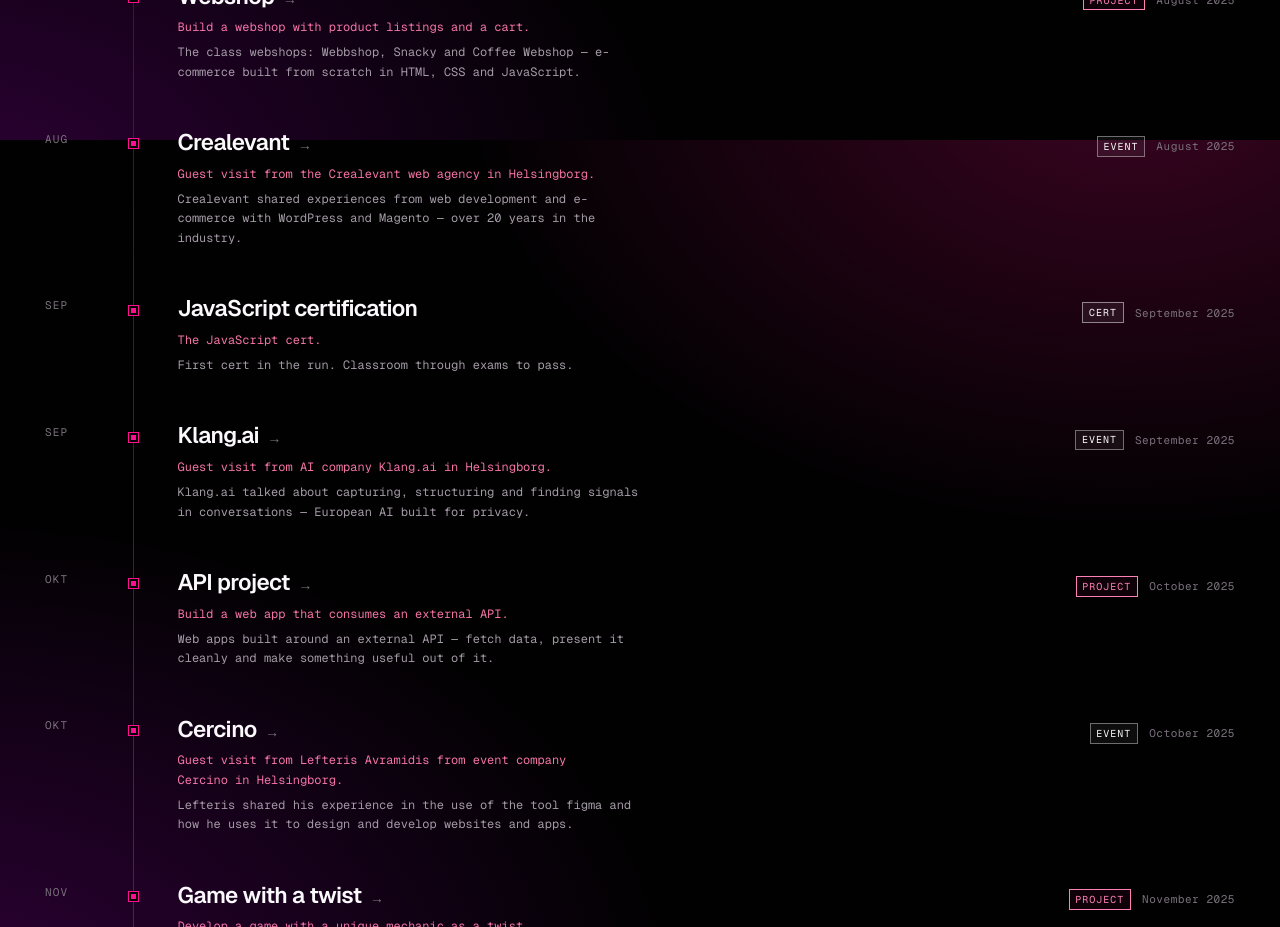
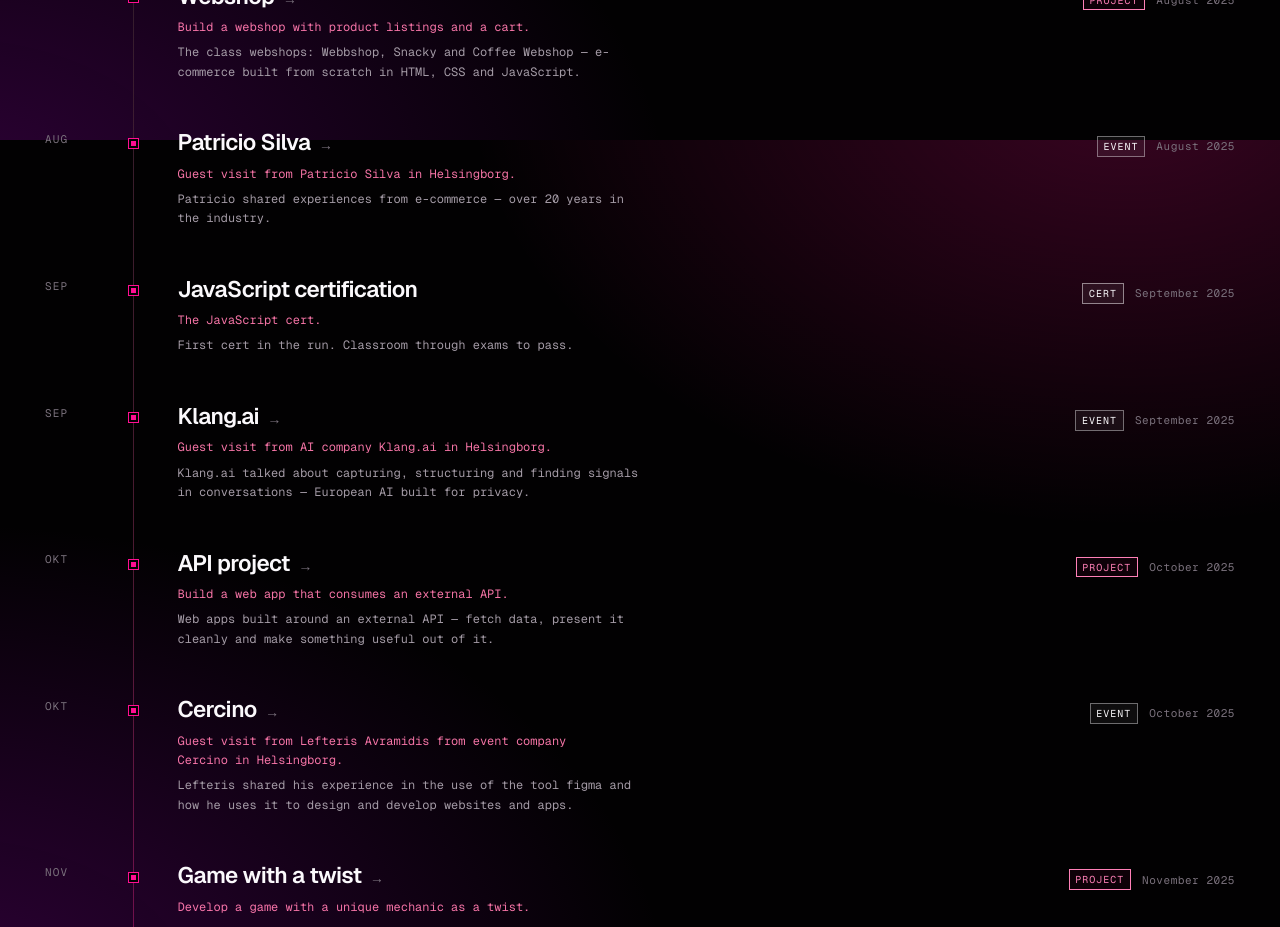
Before and after one commit to NTIG-Helsingborg/TE4_25-26_SITE, a React (Vite) app: page / in a window 1280 px wide. Shown: the part 7060-7987 px from the top of the page. Built offline with nearby package versions, Linux system fonts and the light colour scheme.

Commit message:
Update timeline.ts

```diff
--- a/src/data/timeline.ts
+++ b/src/data/timeline.ts
@@ -63,20 +63,20 @@
     href: '/projekt/webshop',
   },
   {
-    id: 'aug-crealevant',
+    id: 'aug-patricio-silva',
     month: 'aug',
     date: { sv: 'augusti 2025', en: 'August 2025' },
-    title: { sv: 'Crealevant', en: 'Crealevant' },
+    title: { sv: 'Patricio Silva', en: 'Patricio Silva' },
     brief: {
-      sv: 'Gästbesök från webbyrån Crealevant i Helsingborg.',
-      en: 'Guest visit from the Crealevant web agency in Helsingborg.',
+      sv: 'Gästbesök från Patricio Silva i Helsingborg.',
+      en: 'Guest visit from Patricio Silva in Helsingborg.',
     },
     description: {
-      sv: 'Crealevant delade erfarenheter från webbutveckling och e-handel med WordPress och Magento — över 20 år i branschen.',
-      en: 'Crealevant shared experiences from web development and e-commerce with WordPress and Magento — over 20 years in the industry.',
+      sv: 'Patricio delade erfarenheter e-handel — över 20 år i branschen.',
+      en: 'Patricio shared experiences from e-commerce — over 20 years in the industry.',
     },
     tag: 'event',
-    href: 'https://www.linkedin.com/company/crealevant-ab/',
+    href: 'https://www.linkedin.com/in/patriciosilvau/',
   },
   {
     id: 'sep-jscert',
```
